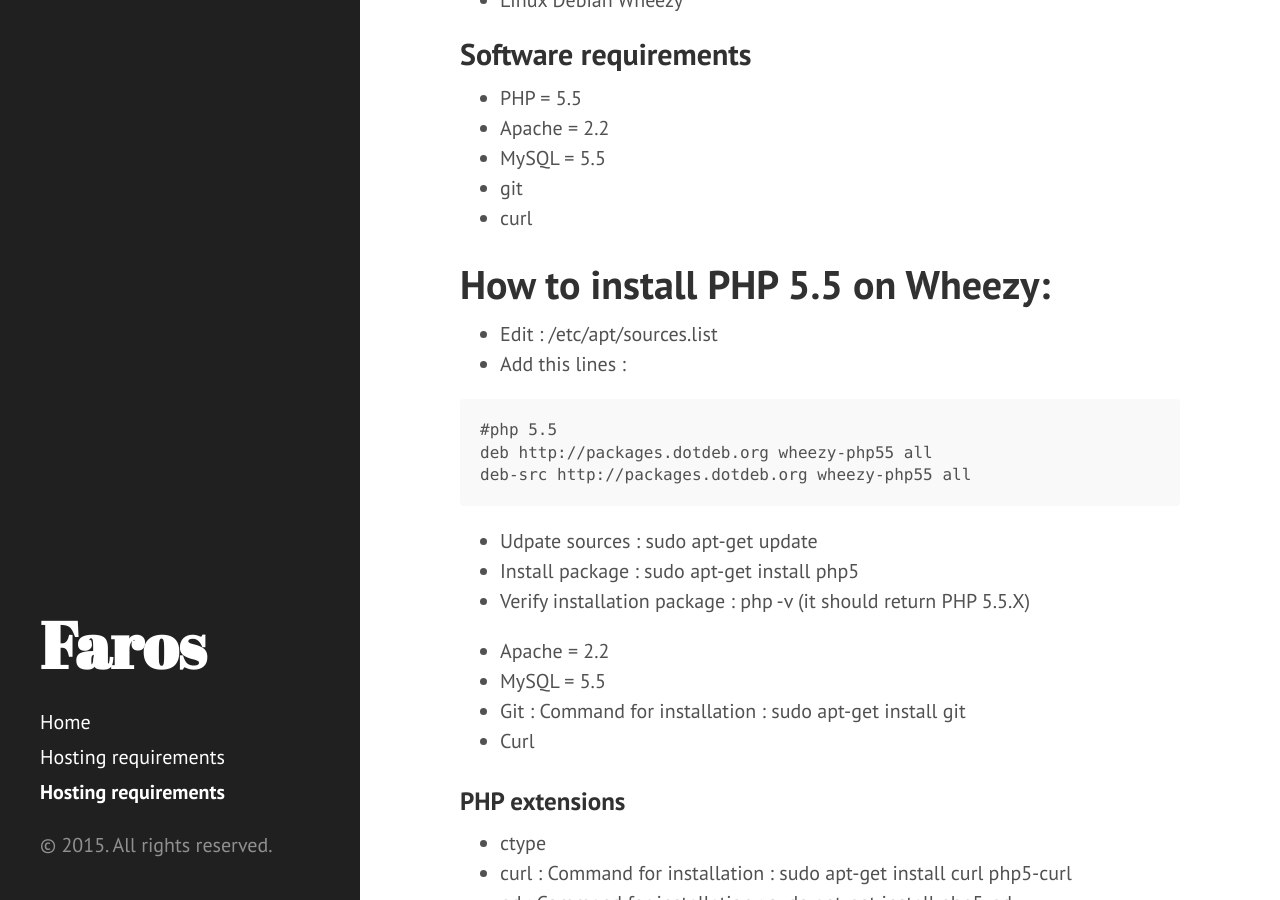
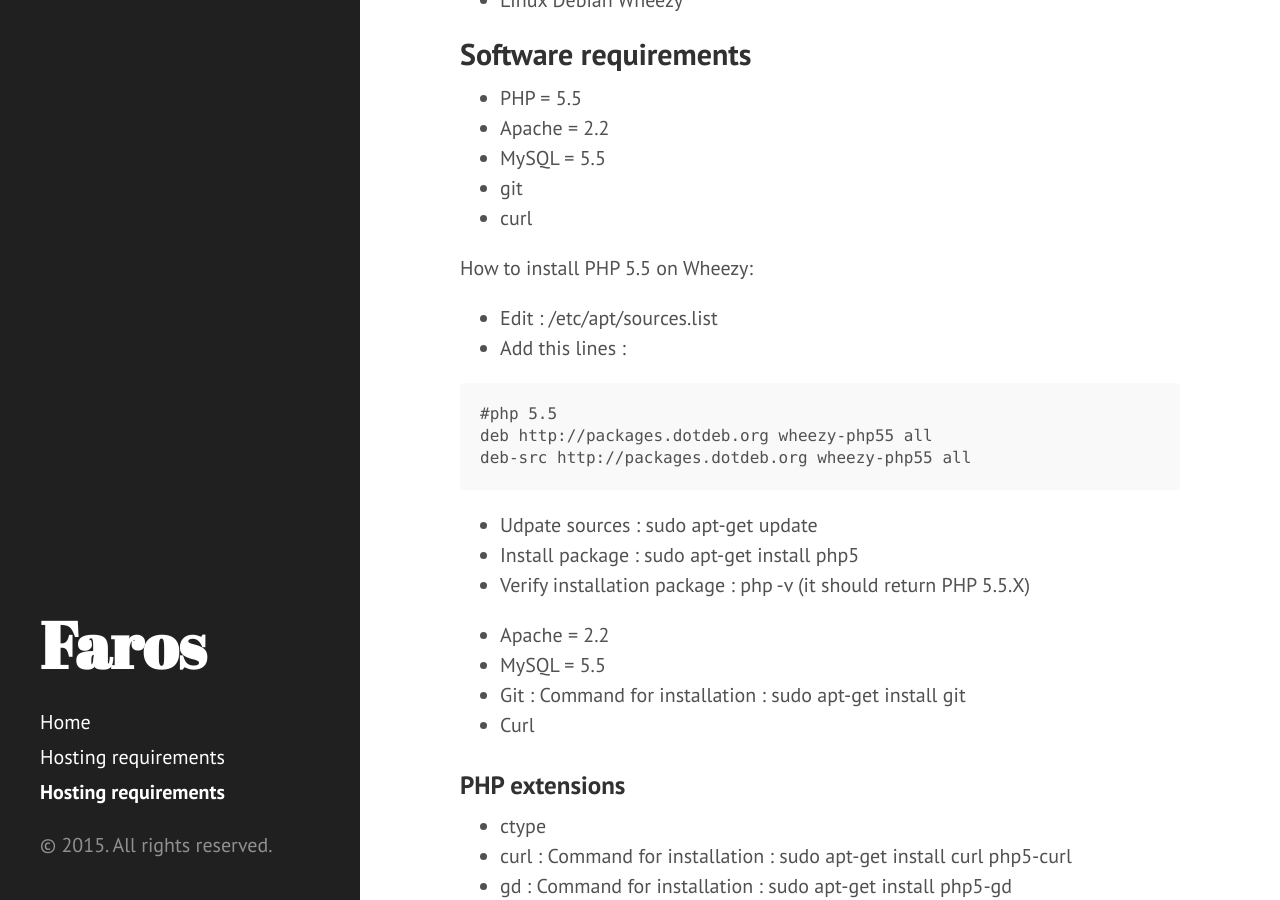
Before and after one commit to le-phare/le-phare.github.io, a Jekyll site: the page built from requirements_ima.md, in a window 1280 px wide and 900 px high, scrolled down 370 px. Built offline with Jekyll 4.4.1, drawn with Linux system fonts in a browser that asks for light colours; Markdown is read by kramdown in place of the engine named in the settings.

```diff
--- a/requirements_ima.md
+++ b/requirements_ima.md
@@ -21,7 +21,7 @@ title: Hosting requirements
  - git
  - curl
 
-# How to install PHP 5.5 on Wheezy:
+How to install PHP 5.5 on Wheezy:
   - Edit : /etc/apt/sources.list
   - Add this lines :
 
```
